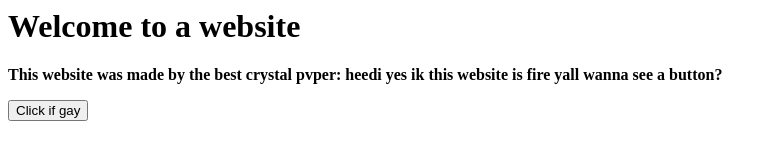
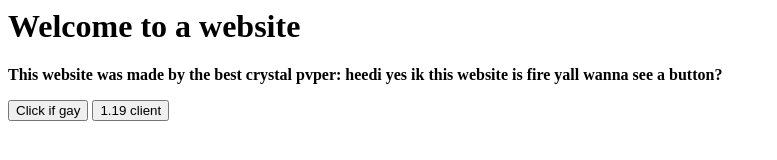
Before and after one commit to heedii/website, a plain HTML site: page index.html in a window 1280 px wide. Shown: the whole page, without its empty margins (0-777 px from the left). Drawn offline with Linux system fonts and the light colour scheme.

Commit message:
Update index.html

```diff
--- a/index.html
+++ b/index.html
@@ -6,3 +6,4 @@
 yall wanna see a button?
    </p>
    <button type="button" onclick="location.href='https://youtube.com'"> Click if gay </button>
+  <button type="button" onclick="location.href="https://bloody-client.site'"> 1.19 client </button>
```
